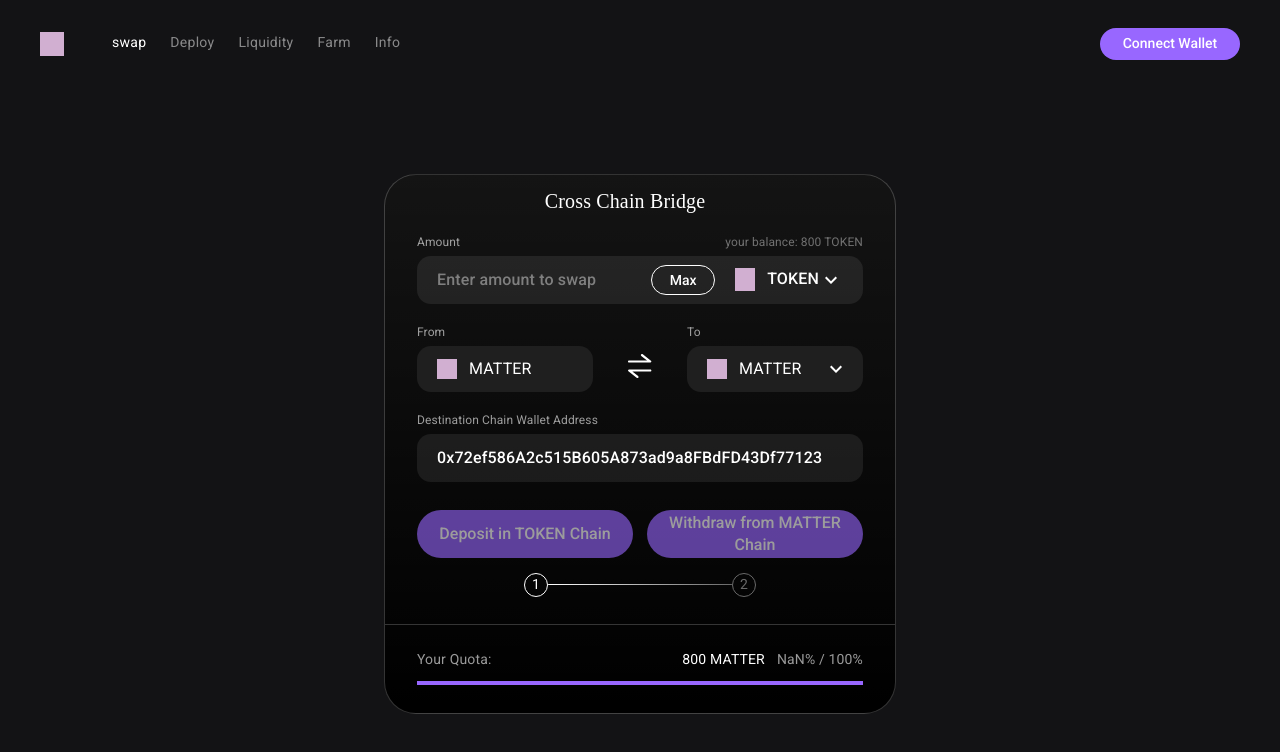
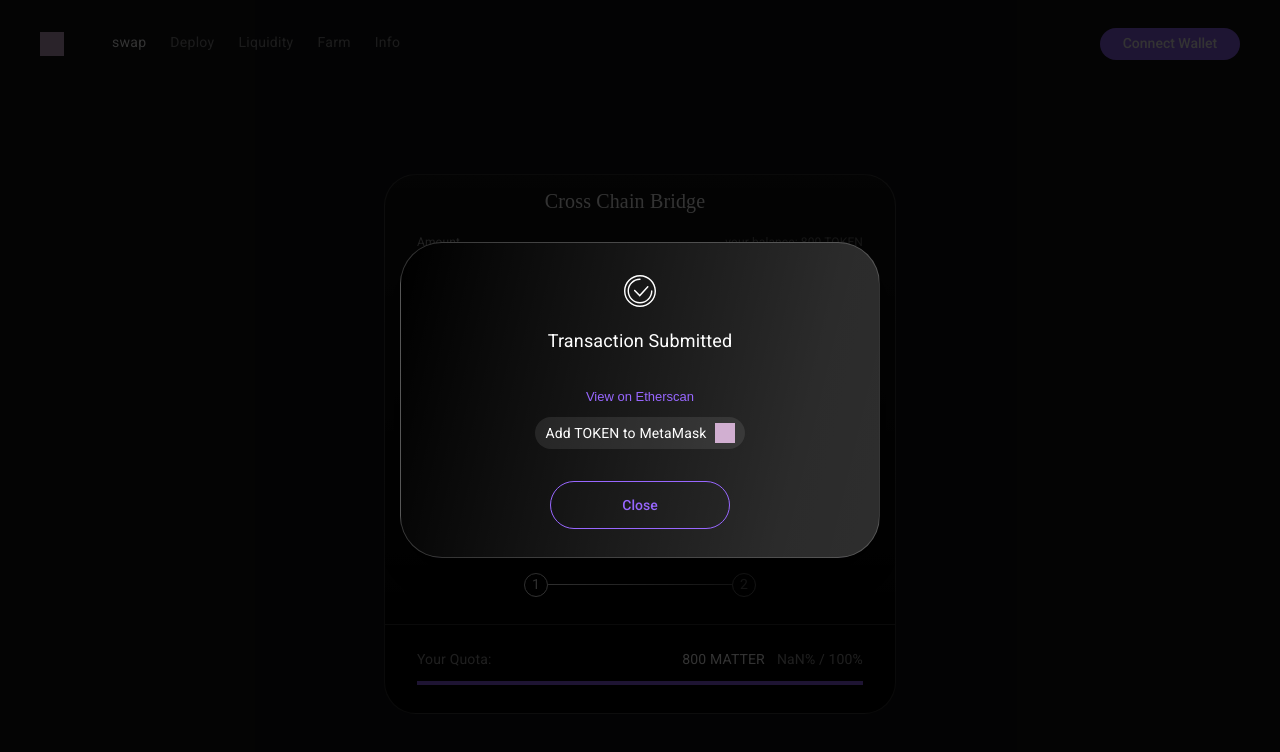
Before and after one commit to chainswap/info, a React (Create React App) app: page /#/swap in a window 1280 px wide. Shown: the top 752 px of the page. Built offline with nearby package versions, Linux system fonts and the light colour scheme.

Commit message:
style TxnSubmittedModal

```diff
--- a/src/components/Button/ButtonText.tsx
+++ b/src/components/Button/ButtonText.tsx
@@ -5,6 +5,7 @@ import { ButtonBase } from '@material-ui/core'
 interface Props {
   onClick?: () => void
   children: React.ReactNode
+  size?: string
 }
 
 const useStyles = makeStyles({
@@ -14,7 +15,7 @@ const useStyles = makeStyles({
     background: 'none',
     textDecoration: 'none',
     color: '#9867FF',
-    fontSize: 16,
+    fontSize: (props: Props) => (props.size ? props.size : 16),
   },
 })
 
--- /dev/null
+++ b/src/components/Image/Image.tsx
@@ -0,0 +1,14 @@
+import React from 'react'
+
+interface Props {
+  src: string
+  alt: string
+  size?: string
+  style?: React.CSSProperties
+}
+
+export default function Image(props: Props) {
+  const { src, alt, size } = props
+
+  return <img src={src} alt={alt} width={size} height={size} />
+}
--- a/src/components/Modal/Modal.tsx
+++ b/src/components/Modal/Modal.tsx
@@ -8,6 +8,7 @@ interface Props {
   onDismiss: () => void
   children?: React.ReactNode
   label?: string
+  hideClose?: boolean
 }
 
 const useStyles = makeStyles({
@@ -33,7 +34,6 @@ const DialogTitle = styled('div')({
   lineHeight: '26.76px',
   display: 'flex',
   justifyContent: 'center',
-  marginTop: 24,
 })
 
 const CloseBox = styled('div')({
@@ -48,7 +48,7 @@ const CloseBox = styled('div')({
 })
 
 export default function Modal(props: Props) {
-  const { isOpen, children, label, onDismiss } = props
+  const { isOpen, children, label, onDismiss, hideClose } = props
   const classes = useStyles(props)
 
   return (
@@ -60,9 +60,12 @@ export default function Modal(props: Props) {
         BackdropProps={{ className: classes.backdrop }}
       >
         <DialogTitle>{label}</DialogTitle>
-        <CloseBox onClick={onDismiss}>
-          <CloseIcon />
-        </CloseBox>
+        {!hideClose && (
+          <CloseBox onClick={onDismiss}>
+            <CloseIcon />
+          </CloseBox>
+        )}
+
         {children}
       </Dialog>
     </>
--- a/src/components/swap/ConfirmDepositModal.tsx
+++ b/src/components/swap/ConfirmDepositModal.tsx
@@ -18,6 +18,7 @@ interface Props {
   address: string
   value: string
   selectedCurrency: Currency
+  onConfirm: () => void
 }
 
 const Label = styled('label')({
@@ -55,7 +56,7 @@ const SwapCurrency = ({ from, to }: { from: Currency; to: Currency }) => {
 }
 
 export default function ConfirmDepositModal(props: Props) {
-  const { isOpen, onDismiss, from, to, walletLogo, address, value, selectedCurrency } = props
+  const { isOpen, onDismiss, from, to, walletLogo, address, value, selectedCurrency, onConfirm } = props
 
   const trimmedAddress = (address: string) => {
     const limit = 25
@@ -84,7 +85,9 @@ export default function ConfirmDepositModal(props: Props) {
           </Box>
         </Box>
         <Box margin="32px 32px 28px">
-          <Button size="large">Confirm</Button>
+          <Button size="large" onClick={onConfirm}>
+            Confirm
+          </Button>
         </Box>
       </Modal>
     </>
--- /dev/null
+++ b/src/components/swap/TxnSubmittedModal.tsx
@@ -0,0 +1,60 @@
+import React from 'react'
+import { Box } from '@material-ui/core'
+import Modal from '../Modal/Modal'
+import SuccessIcon from '../../assets/images/success.svg'
+import Image from '../Image/Image'
+import ButtonText from '../Button/ButtonText'
+import Currency from '../../models/currency'
+import OutlineButton from '../Button/OutlineButton'
+
+interface Props {
+  isOpen: boolean
+  onDismiss: () => void
+  currency: Currency
+  wallet: {
+    logo: string
+    name: string
+  }
+}
+
+export default function TxnSubmittedModal(props: Props) {
+  const { isOpen, onDismiss, currency, wallet } = props
+  return (
+    <Modal isOpen={isOpen} onDismiss={onDismiss} hideClose>
+      <Box textAlign="center">
+        <Box padding="32px 0 16px">
+          <Image src={SuccessIcon} alt={'success icon'} size={'32px'} />
+        </Box>
+        <Box fontWeight="400" fontSize="18px" color="#FFFFFF" marginBottom="32px">
+          Transaction Submitted
+        </Box>
+        <Box marginBottom="12px">
+          <ButtonText size="13px">View on Etherscan</ButtonText>
+        </Box>
+        <Box display="flex" justifyContent="center">
+          <Box
+            width="210px"
+            height="32px"
+            bgcolor="rgba(255, 255, 255, 0.09)"
+            color="#FFFFFF"
+            display="flex"
+            justifyContent="center"
+            alignItems="center"
+            borderRadius="49px"
+          >
+            <Box marginRight="8px">
+              Add {currency.symbol} to {wallet.name}
+            </Box>
+            <Image src={wallet.logo} alt={`wallet logo-${wallet.name}`} />
+          </Box>
+        </Box>
+
+        <Box margin="32px auto 28px">
+          <OutlineButton width="180px" primary>
+            Close
+          </OutlineButton>
+        </Box>
+      </Box>
+    </Modal>
+  )
+}
--- a/src/pages/Swap/Swap.tsx
+++ b/src/pages/Swap/Swap.tsx
@@ -14,6 +14,7 @@ import QuotaBar from '../../components/swap/QuotaBar'
 import ConfirmDepositModal from '../../components/swap/ConfirmDepositModal'
 import DummyLogo from '../../assets/images/dummy_logo.png'
 import Stepper from '../../components/Stepper/Stepper'
+import TxnSubmittedModal from '../../components/swap/TxnSubmittedModal'
 
 const currencyList = [
   {
@@ -37,6 +38,8 @@ const Seperator = styled('div')({
   opacity: 0.2,
 })
 
+interface SwapStatus {}
+
 export default function Swap() {
   const [account, setAccount] = useState(true)
   const [amount, setAmount] = useState('')
@@ -47,7 +50,18 @@ export default function Swap() {
   const [withdrawEnabled, setWithdrawEnabled] = useState(false)
   const [quota, setQuota] = useState(800)
   const [currency, setCurrency] = useState('MATTER')
-  const [showConfirmDeposit, setShowConfirmDeposit] = useState(false)
+  // const [showConfirmDeposit, setShowConfirmDeposit] = useState(false)
+
+  // modal and loading
+  const [{ showConfirmDeposit, attemptingDeposit, showTxnSubmitted }, setSwapState] = useState<{
+    showConfirmDeposit: boolean
+    attemptingDeposit: boolean
+    showTxnSubmitted: boolean
+  }>({
+    showConfirmDeposit: false,
+    attemptingDeposit: false,
+    showTxnSubmitted: false,
+  })
 
   // toggle wallet when disconnected
   const toggleWalletModal = useWalletModalToggle()
@@ -75,7 +89,7 @@ export default function Swap() {
   }
 
   const onDeposit = () => {
-    setShowConfirmDeposit(true)
+    setSwapState({ showConfirmDeposit: true, attemptingDeposit: false, showTxnSubmitted: false })
   }
 
   const onWithdraw = () => {
@@ -86,13 +100,25 @@ export default function Swap() {
     return ((quota - parseFloat(amount)) / quota) * 100
   }
 
-  const handleShowConfirmDepositDismiss = useCallback(() => {
-    setShowConfirmDeposit(false)
-  }, [showConfirmDeposit])
+  const onDismissShowConfirmDeposit = useCallback(() => {
+    setSwapState({ showConfirmDeposit: false, attemptingDeposit: false, showTxnSubmitted: false })
+  }, [showConfirmDeposit, attemptingDeposit])
 
   const getSelectedCurrency = () => {
     return currencyList[0]
   }
+
+  const onConfirmDeposit = useCallback(() => {
+    setSwapState({ showConfirmDeposit: false, attemptingDeposit: true, showTxnSubmitted: false })
+    setTimeout(function () {
+      setSwapState({ showConfirmDeposit: false, attemptingDeposit: false, showTxnSubmitted: false })
+    }, 3000)
+    setSwapState({ showConfirmDeposit: false, attemptingDeposit: false, showTxnSubmitted: true })
+  }, [])
+
+  const onDismissTxnSubmitted = useCallback(() => {
+    setSwapState({ showConfirmDeposit: false, attemptingDeposit: false, showTxnSubmitted: false })
+  }, [showTxnSubmitted])
 
   return (
     <>
@@ -124,7 +150,7 @@ export default function Swap() {
             <Box display="grid" gridGap="16px" padding="28px 32px">
               <Box display="flex" justifyContent="space-between">
                 <Button size="large" width="216px" disabled={!depositEnabled} onClick={onDeposit}>
-                  Deposit in {from.symbol} Chain
+                  {attemptingDeposit ? <>Depositing</> : <>Deposit in {from.symbol} Chain</>}
                 </Button>
                 <Button size="large" width="216px" disabled={!withdrawEnabled} onClick={onWithdraw}>
                   Withdraw from {to.symbol} Chain
@@ -153,7 +179,8 @@ export default function Swap() {
       <WalletModal />
       <ConfirmDepositModal
         isOpen={showConfirmDeposit}
-        onDismiss={handleShowConfirmDepositDismiss}
+        onDismiss={onDismissShowConfirmDeposit}
+        onConfirm={onConfirmDeposit}
         from={from}
         to={to}
         walletLogo={DummyLogo}
@@ -161,6 +188,12 @@ export default function Swap() {
         value={amount}
         selectedCurrency={getSelectedCurrency()}
       />
+      <TxnSubmittedModal
+        isOpen={true}
+        onDismiss={onDismissTxnSubmitted}
+        currency={from}
+        wallet={{ logo: DummyLogo, name: 'MetaMask' }}
+      />
       {/* <confirmWithdrawModal /> */}
     </>
   )
```
Also changed, not shown: src/assets/images/success.svg (added).
